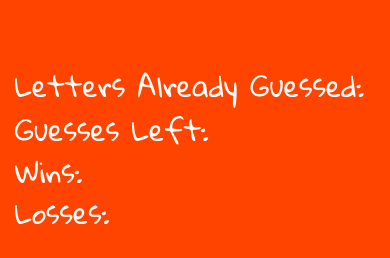
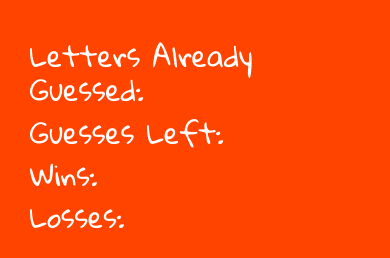
Before and after one commit to jschneid94/Word-Guess-Game, a plain HTML site: page index.html in a window 390 px wide. Shown: the part 622-880 px from the top of the page. Drawn offline with nearby package versions, Linux system fonts and the light colour scheme.

Commit message:
Made page responsive.

```diff
--- a/index.html
+++ b/index.html
@@ -12,15 +12,13 @@
     </head>
 
     <body>
-        <div class="container-fluid text-center">
+        <div class="container-fluid text-center mx-0">
 
-            <div class="row">
-
-                <div class="col-md-6 col-xs-12">
+            <div class="col-md-6 col-sm-12 float-left">
                 <img id="noose" class="img-fluid" src="assets/images/noose.png">
             </div>
 
-                <div class="col-md-6 col-xs-12 text-white">
+            <div class="col-md-6 col-sm-12 text-white float-right">
 
                 <div class="row">
                     <h1 class="display-1 my-4 mx-auto">Hangman!</h1>
@@ -39,21 +37,19 @@
                 </div>
 
                 <div class="row my-3 text-left">
-                        <div class="col-md-12">
+                    <div class="col-md-12 col-sm-12">
                         <h3>Letters Already Guessed: <span id="guessedLetters"></span></h3>
 
                     </div>
-                        <div class="col-md-12">
+                    <div class="col-md-12 col-sm-12">
                         <h3>Guesses Left: <span id="guessesLeft"></span></h3>
                     </div>
-                        <div class="col-md-12">
+                    <div class="col-md-12 col-sm-12">
                         <h3>Wins: <span id="wins"></span></h3>
                     </div>
-                        <div class="col-md-12">
+                    <div class="col-md-12 col-sm-12">
                         <h3>Losses: <span id="losses"></span></h3>
                     </div>
-                    </div>
-
                 </div>
 
             </div>
```
Lines whose indentation alone changed are shown as unchanged.
